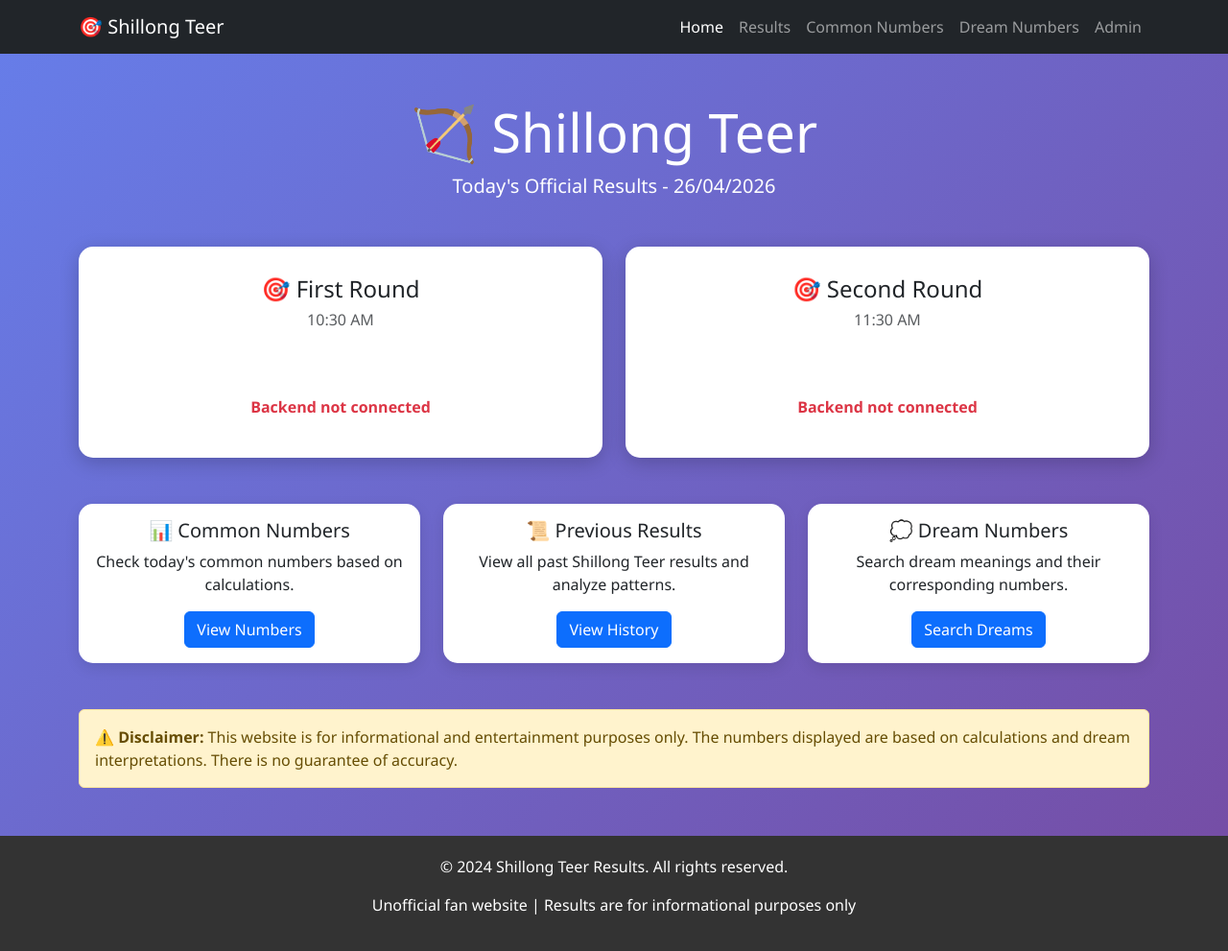
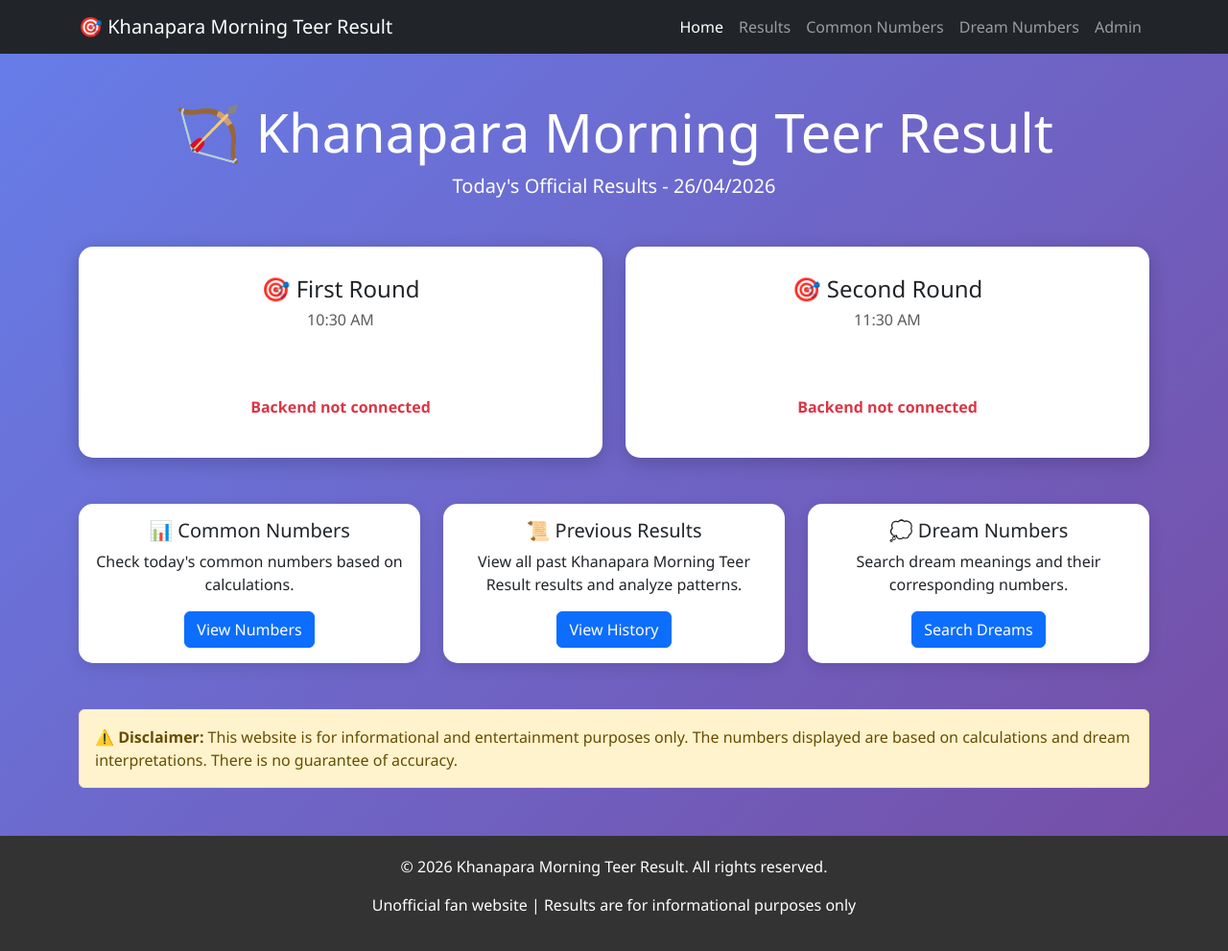
Before and after one commit to abusazid46-tech/japannight, a website: page public/index.html in a window 1280 px wide. Shown: the whole page at 96% size. Drawn offline with nearby package versions, Linux system fonts and the light colour scheme; no server answers.

Commit message:
Update index.html

```diff
--- a/public/index.html
+++ b/public/index.html
@@ -3,7 +3,7 @@
 <head>
     <meta charset="UTF-8">
     <meta name="viewport" content="width=device-width, initial-scale=1.0">
-    <title>Shillong Teer Results</title>
+    <title>Khanapara Morning Teer Result Results</title>
     <link href="https://cdn.jsdelivr.net/npm/bootstrap@5.3.0/dist/css/bootstrap.min.css" rel="stylesheet">
     <style>
         body {
@@ -42,7 +42,7 @@
 <body>
     <nav class="navbar navbar-expand-lg navbar-dark bg-dark">
         <div class="container">
-            <a class="navbar-brand" href="/">🎯 Shillong Teer</a>
+            <a class="navbar-brand" href="/">🎯 Khanapara Morning Teer Result</a>
             <button class="navbar-toggler" type="button" data-bs-toggle="collapse" data-bs-target="#navbarNav">
                 <span class="navbar-toggler-icon"></span>
             </button>
@@ -60,7 +60,7 @@
 
     <div class="container mt-5">
         <div class="text-center mb-5">
-            <h1 class="display-4 text-white">🏹 Shillong Teer</h1>
+            <h1 class="display-4 text-white">🏹 Khanapara Morning Teer Result</h1>
             <p class="lead text-white">Today's Official Results - <span id="currentDate"></span></p>
         </div>
 
@@ -95,7 +95,7 @@
                 <div class="card h-100">
                     <div class="card-body text-center">
                         <h5 class="card-title">📜 Previous Results</h5>
-                        <p class="card-text">View all past Shillong Teer results and analyze patterns.</p>
+                        <p class="card-text">View all past Khanapara Morning Teer Result results and analyze patterns.</p>
                         <a href="/results.html" class="btn btn-primary">View History</a>
                     </div>
                 </div>
@@ -119,7 +119,7 @@
     </div>
 
     <footer>
-        <p>&copy; 2024 Shillong Teer Results. All rights reserved.</p>
+        <p>&copy; 2026 Khanapara Morning Teer Result. All rights reserved.</p>
         <p>Unofficial fan website | Results are for informational purposes only</p>
     </footer>
 
```
